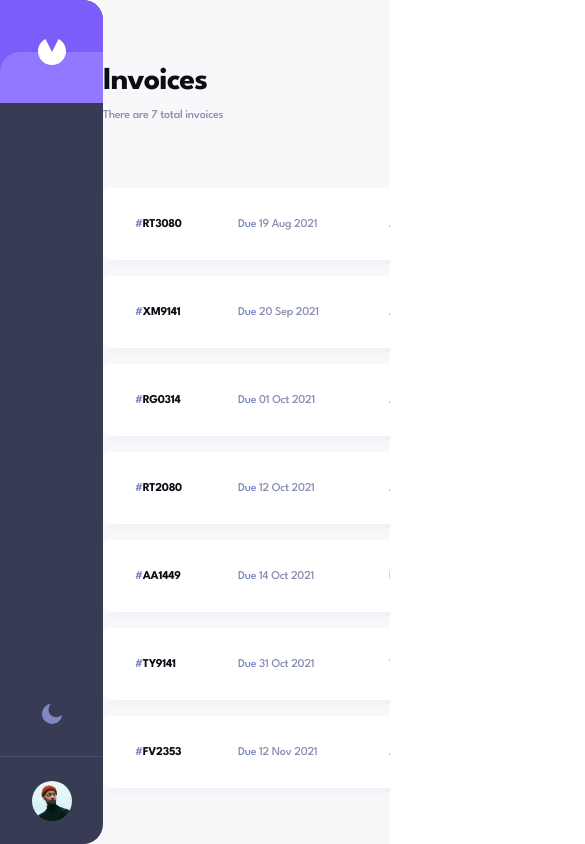
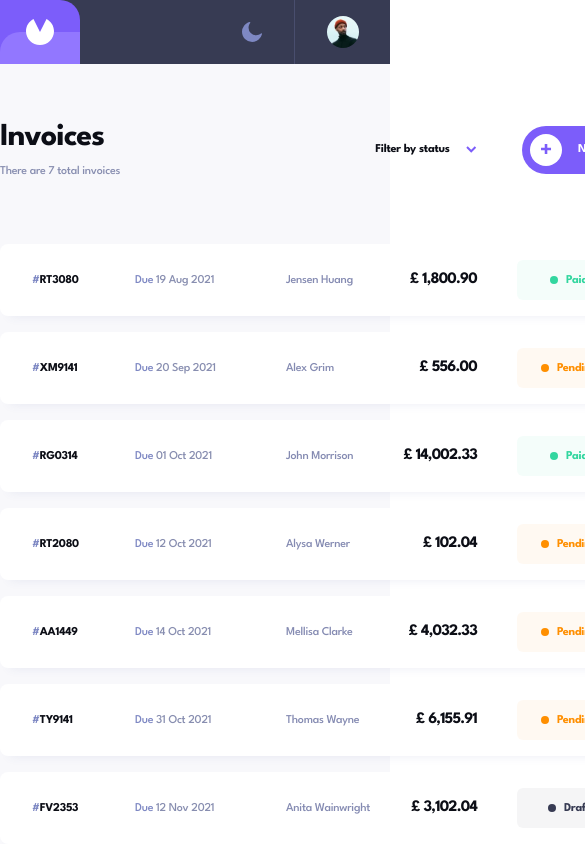
Before and after one commit to CodeVee/invoice-app, a Vue app: page / in a window 390 px wide. Shown: the top 844 px of the page, 585 px wide, since content can reach past the window. Built offline with nearby package versions, Linux system fonts and the light colour scheme.

Commit message:
made responsive for tablet

```diff
--- a/src/App.vue
+++ b/src/App.vue
@@ -8,7 +8,7 @@
 
 <template>
   <div :class="{'dark': store.darkMode}">
-    <div class="bg-white-off dark:bg-black-off h-screen flex relative overlay">
+    <div class="bg-white-off dark:bg-black-off h-screen flex flex-col lg:flex-row relative overlay">
       <div v-show="store.showOverlay" class="absolute z-10 top-0 left-0 w-full h-full">
         <div @click="store.closeBackDrop()" class="bg-black w-full h-full opacity-50"></div>
       </div>
@@ -22,8 +22,8 @@
           <InvoiceForm v-if="store.formMode" @cancel="store.toggleFormMode()" />
       </Transition>
       <SideBar :dark-mode="store.darkMode" @toggle="store.toggleDarkMode()" />
-      <main class="flex-1 py-[6.4rem] overflow-y-scroll">
-        <div class="w-[73rem] mx-auto ">
+      <main class="lg:flex-1 lg:overflow-y-scroll">
+        <div class="w-full lg:w-[73rem] lg:mx-auto ">
           <RouterView />
         </div>
       </main>
--- a/src/assets/main.css
+++ b/src/assets/main.css
@@ -31,6 +31,16 @@
     font-size: 8.89px;
   }
 }
+@media screen and (max-width: 820px) {
+  body, html {
+    font-size: 10.31px;
+  }
+}
+@media screen and (max-width: 768px) {
+  body, html {
+    font-size: 10px;
+  }
+}
 @media screen and (max-width: 430px) {
   body, html {
     font-size: 11.04px;
--- a/src/components/InvoiceForm.vue
+++ b/src/components/InvoiceForm.vue
@@ -1,5 +1,5 @@
 <template>
-    <div class="bg-white dark:bg-black-off w-[71.9rem] h-full absolute z-10 top-0 left-0 rounded-r-4xl pt-5.6 pr-5.6 pb-3.2 pl-[15.6rem] overflow-y-auto bars">
+    <div class="bg-white dark:bg-black-off w-[61.6rem] lg:w-[71.9rem] h-[calc(100vh_-_8rem)] lg:h-full absolute z-10 top-32 lg:top-0 left-0 rounded-r-4xl pt-5.6 pr-5.6 pb-3.2 pl-5.6 lg:pl-[15.6rem] overflow-y-auto bars">
         <h3 class="text-black dark:text-white font-bold text-ts mb-4.8">{{editMode? `Edit #${state.id}` : 'New Invoice'}}</h3>
         <form @submit.prevent="">
             <div class="flex flex-col gap-2.4 mb-4.8">
--- a/src/components/NoInvoice.vue
+++ b/src/components/NoInvoice.vue
@@ -1,5 +1,5 @@
 <template>
-    <div class="flex flex-col items-center">
+    <div class="flex flex-col items-center mt-60 lg:mt-0">
         <img src="@/assets/images/illustration-empty.svg" alt="empty">
         <h3 class="text-black font-bold text-tl mt-[6.4rem] mb-2.4">There is nothing here</h3>
         <h4 class="text-blue-vgray font-medium text-fl text-center"> Create an invoice by clicking the <br><span class="font-bold">New Invoice</span> button and get started</h4>
--- a/src/components/SideBar.vue
+++ b/src/components/SideBar.vue
@@ -17,19 +17,19 @@
 </script>
 
 <template>
-    <aside class="bg-blue-deep dark:bg-blue-vdark relative z-20 h-full w-10.3 rounded-r-4xl flex flex-col justify-between">
-        <div class="relative overflow-y-clip h-10.3 bg-purple rounded-r-4xl flex items-center justify-center">
+    <aside class="bg-blue-deep dark:bg-blue-vdark relative z-20 h-32 lg:h-full w-full lg:w-10.3 lg:rounded-r-4xl flex flex-row lg:flex-col justify-between">
+        <div class="relative overflow-y-clip w-32 h-full lg:h-10.3 bg-purple rounded-r-4xl flex items-center justify-center">
             <img class="relative z-10" src="@/assets/images/logo.svg" alt="logo">
             <div class="absolute left-0 top-[50%] h-full w-full bg-purple-light rounded-l-4xl flex items-center justify-center"></div>
         </div>
 
-        <div class="flex flex-col">
-            <button @click="toggleMode" class="self-center mb-3.2">
+        <div class="flex flex-row lg:flex-col">
+            <button @click="toggleMode" class="self-center mr-3.2 lg:mb-3.2">
                 <img v-show="darkMode" src="@/assets/images/icon-sun.svg" alt="sun">
                 <img v-show="!darkMode" src="@/assets/images/icon-moon.svg" alt="moon">
             </button>
-            <div class="h-[8.8rem] flex items-center justify-center border-t border-t-blue-mdeep">
-                <img src="@/assets/images/image-avatar.jpg" class="w-16 h-16 rounded-full" alt="avatar">
+            <div class="h-full lg:h-[8.8rem] w-[9.6rem] lg:w-full flex items-center justify-center border-l lg:border-t border-blue-mdeep">
+                <img src="@/assets/images/image-avatar.jpg" class="w-3.2 lg:w-16 h-3.2 lg:h-16 rounded-full" alt="avatar">
             </div>
         </div>
     </aside>
--- a/src/views/HomeView.vue
+++ b/src/views/HomeView.vue
@@ -20,7 +20,7 @@ onMounted(() => {
 </script>
 
 <template>
-  <div class="">
+  <div class="w-[67.2rem] mx-auto pt-5.6 lg:pt-[7.2rem]  lg:pb-[5.4rem] lg:w-full lg:mx-0">
     <MainHeader :invoice-count="store.filteredInvoices.length"/>
     <div class="flex flex-col gap-1.6">
       <InvoiceCard v-for="invoice in store.filteredInvoices" :key="invoice.id" :invoice="invoice" @select="viewInvoice(invoice.id)" />
--- a/src/views/InvoiceView.vue
+++ b/src/views/InvoiceView.vue
@@ -1,5 +1,5 @@
 <template>
-    <div v-if="state.invoice">
+    <div class="w-[68.8rem] mx-auto pt-4.8 lg:pt-[6.4rem] lg:pb-[5.4rem] lg:w-full lg:mx-0" v-if="state.invoice">
         <button class="flex" @click="goHome">
             <img class="self-center" src="@/assets/images/icon-arrow-left.svg" alt="left arrow">
             <span class="text-black dark:text-white hover:text-blue-gray dark:hover:text-blue-vgray text-fl ml-16 font-bold">Go back</span>
@@ -15,7 +15,7 @@
                 <AppButton text="Mark as Paid" type="primary"/>
             </div>
         </div>
-        <div class="bg-white dark:bg-blue-vdark shadow-lgs rounded-xls p-4.8">
+        <div class="bg-white dark:bg-blue-vdark shadow-lgs rounded-xls px-3.2 pt-4.8 pb-3.2 lg:p-4.8">
             <div class="flex justify-between mb-[2.1rem]">
                 <div class="flex flex-col">
                     <h4 class="font-bold text-sl">
```
